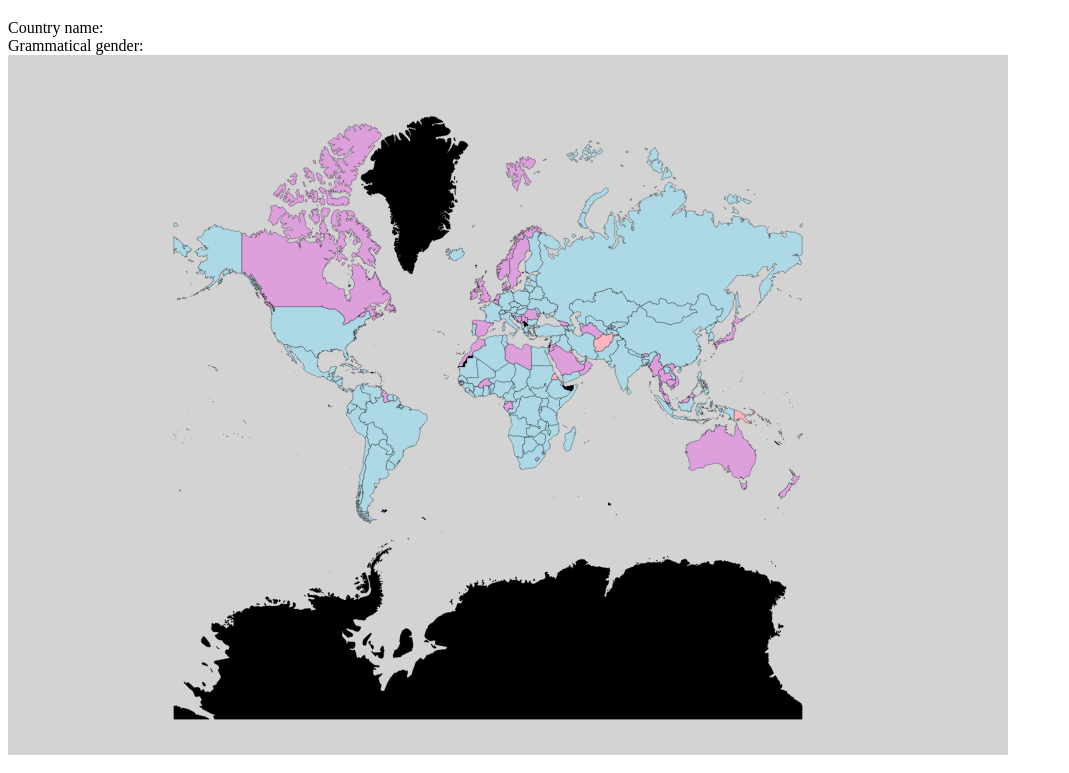
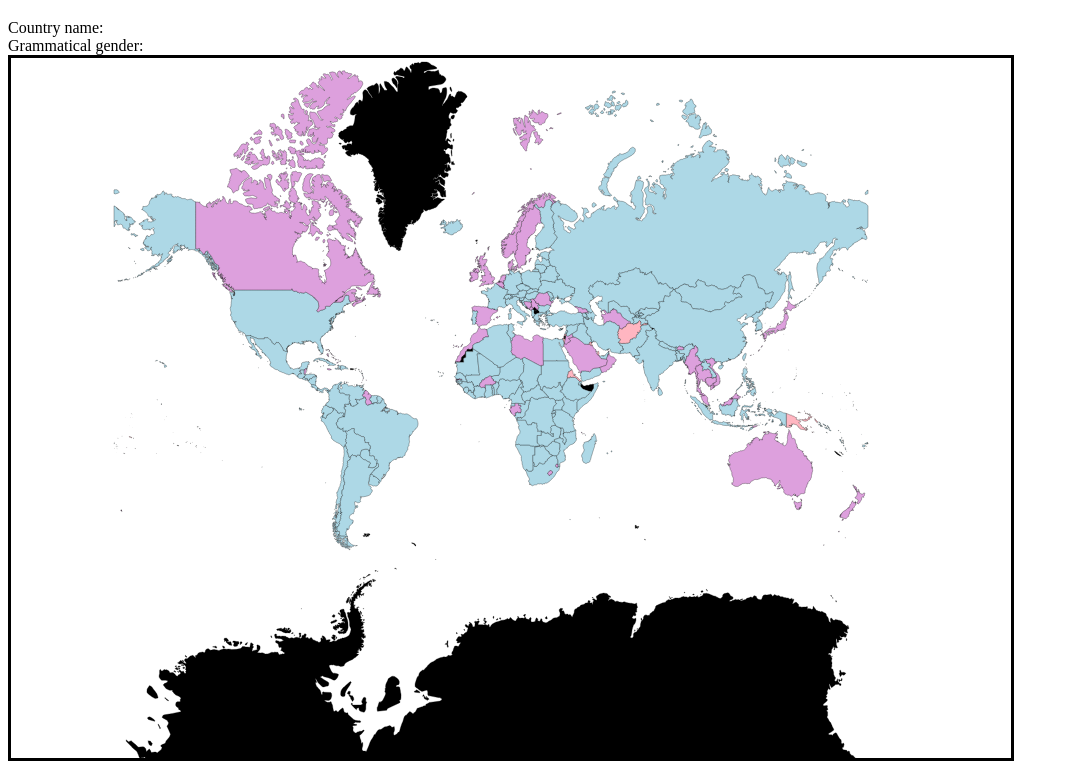
Before and after one commit to brainuser5705/interaktiv-landernamen, a plain HTML site: page index.html in a window 1280 px wide. Shown: the part 61-834 px from the top of the page, without its empty margins (0-1069 px from the left). Drawn offline with nearby package versions, Linux system fonts and the light colour scheme.

Commit message:
add: borders

```diff
--- a/index.html
+++ b/index.html
@@ -34,7 +34,7 @@
                     .attr("transform", "translate(0, 100)");
 
                 var projection = d3.geoMercator()
-                    .scale(100);
+                    .scale(120);
 
                 var map = {}
 
@@ -119,7 +119,7 @@
             <label>Country name: </label> <span id="country-name"></span> <br>
             <label>Grammatical gender: </label> <span id="country-gender"></span>
         </div>
-        <svg id="map" width="1000" height="700" style="background: lightgrey">
+        <svg id="map" width="1000" height="700" style="border: 3px solid black;">
         </svg>
     </body>
 </html>
```
